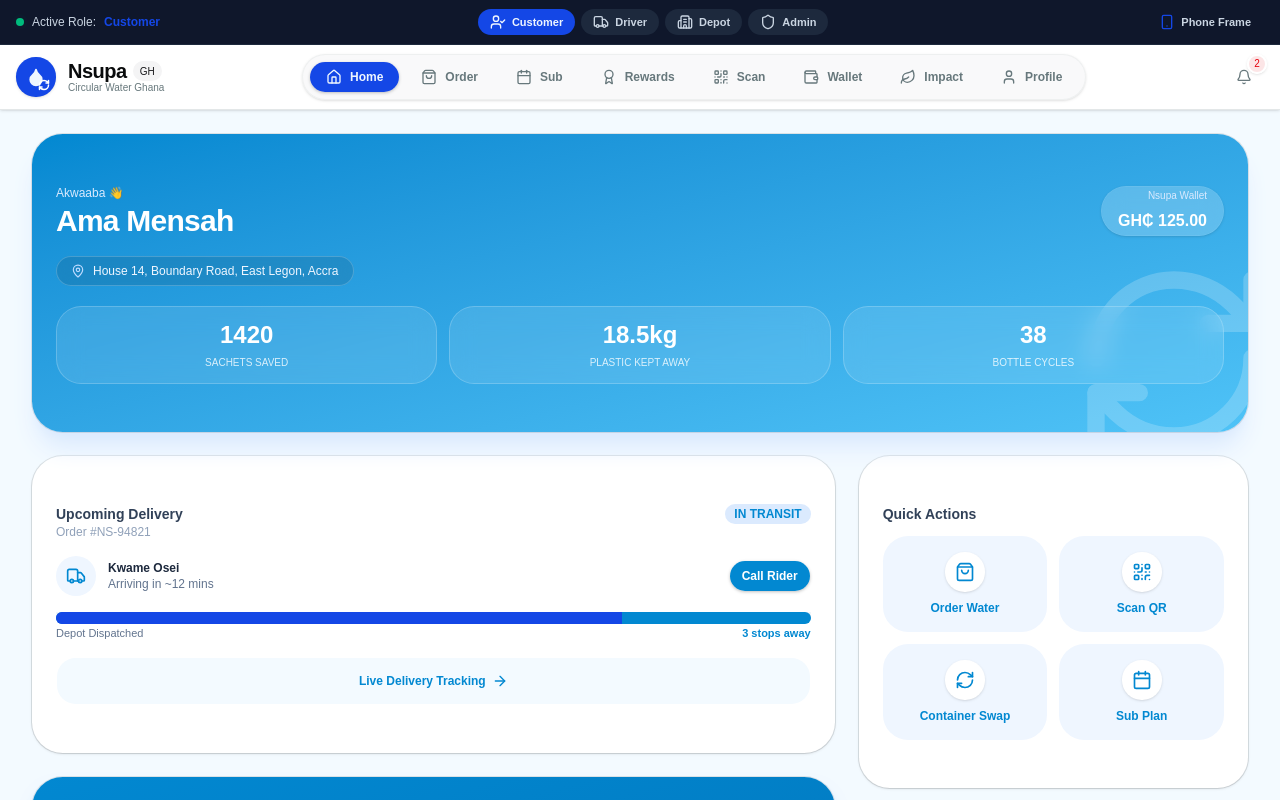
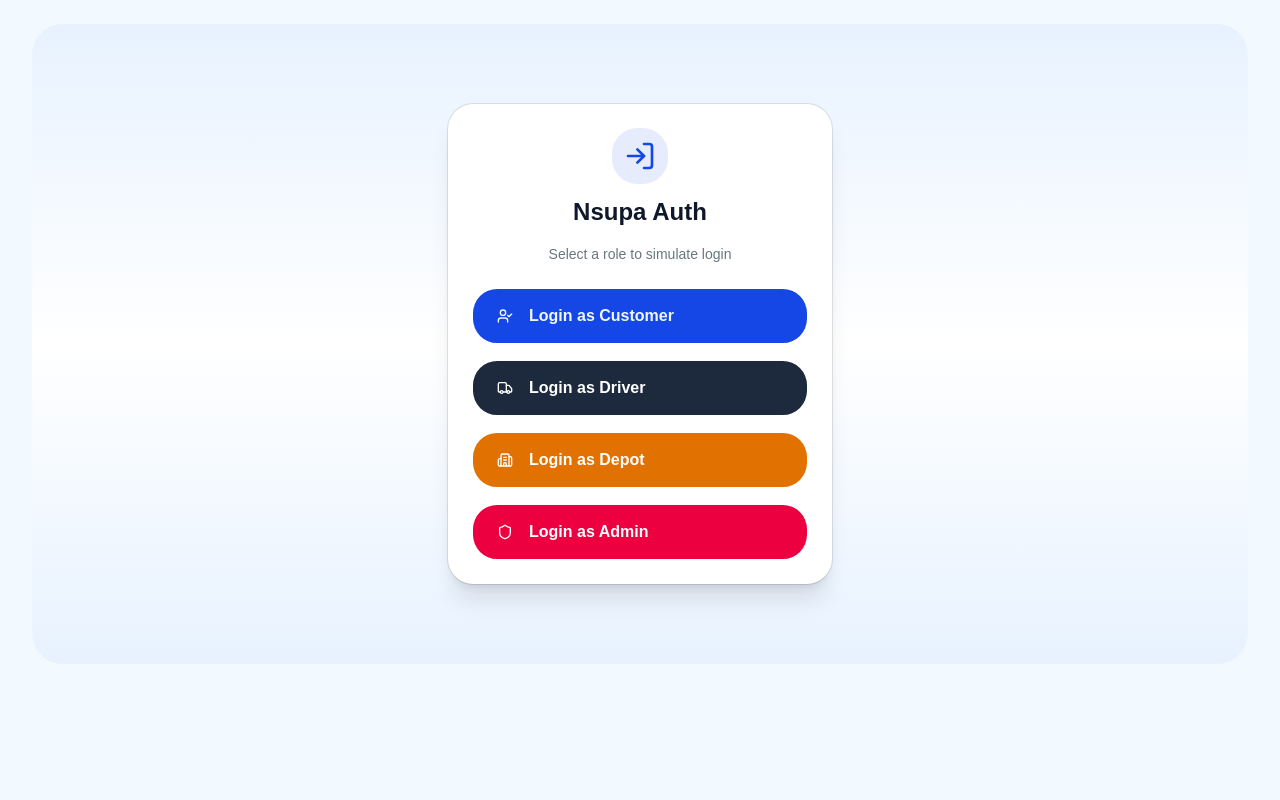
Before and after one commit to sammydamz/Nsupa-Frontend, a React (Vite) app: page / in a window 1280 px wide. Shown: the top 800 px of the page. Built offline with nearby package versions, Linux system fonts and the light colour scheme.

Commit message:
Refactor auth flow to act as role selector

```diff
--- a/src/App.tsx
+++ b/src/App.tsx
@@ -25,7 +25,8 @@ import { AdminDashboardScreen } from './components/screens/AdminDashboardScreen'
 export default function App() {
   // App Role State
   const [role, setRole] = useState<UserRole>('customer');
-  const [screen, setScreen] = useState<ScreenId>('home');
+  const [screen, setScreen] = useState<ScreenId>('login');
+  const [isAuthenticated, setIsAuthenticated] = useState<boolean>(false);
   const [isMobileView, setIsMobileView] = useState<boolean>(false);
   const [isAIPredictorOpen, setIsAIPredictorOpen] = useState<boolean>(false);
 
@@ -50,13 +51,19 @@ export default function App() {
 
   const unreadNotifCount = notifications.filter((n) => !n.read).length;
 
-  const handleRoleChange = (newRole: UserRole) => {
+  const handleLogin = (newRole: UserRole) => {
     setRole(newRole);
     if (newRole === 'customer') {
       setScreen('home');
     } else {
       setScreen(`${newRole}_dashboard` as ScreenId);
     }
+    setIsAuthenticated(true);
+  };
+
+  const handleLogout = () => {
+    setIsAuthenticated(false);
+    setScreen('login');
   };
 
   const handleOrderPlaced = (newOrder: Order) => {
@@ -122,9 +129,7 @@ export default function App() {
       case 'otp':
         return (
           <AuthScreens
-            initialMode={screen as 'login' | 'signup' | 'otp'}
-            onAuthSuccess={() => setScreen('home')}
-            onNavigate={(s) => setScreen(s)}
+            onAuthSuccess={handleLogin}
           />
         );
 
@@ -213,7 +218,7 @@ export default function App() {
             userName={userName}
             userPhone={userPhone}
             userAddress={userAddress}
-            onLogout={() => setScreen('login')}
+            onLogout={handleLogout}
             onNavigate={(s) => setScreen(s)}
           />
         );
@@ -250,16 +255,18 @@ export default function App() {
   return (
     <div className="min-h-screen bg-[#F3FAFF] text-slate-800 font-sans antialiased selection:bg-blue-200">
       {/* Top Universal App Bar */}
+      {isAuthenticated && (
         <Header
           role={role}
-        onRoleChange={handleRoleChange}
           currentScreen={screen}
           onNavigate={(s) => setScreen(s)}
           unreadCount={unreadNotifCount}
           isMobileView={isMobileView}
           onToggleMobileView={() => setIsMobileView(!isMobileView)}
           onOpenAIPredictor={() => setIsAIPredictorOpen(true)}
+          onLogout={handleLogout}
         />
+      )}
 
       {/* Main Container: Mobile phone mockup vs full layout */}
       <main className={`mx-auto transition-all duration-300 ${isMobileView ? 'max-w-md py-4 px-3' : 'max-w-7xl py-6 px-4 sm:px-6 lg:px-8'}`}>
@@ -269,7 +276,7 @@ export default function App() {
       </main>
 
       {/* Customer Bottom Navigation Bar */}
-      {role === 'customer' && !['splash', 'onboarding', 'login', 'signup', 'otp'].includes(screen) && (
+      {isAuthenticated && role === 'customer' && !['splash', 'onboarding', 'login', 'signup', 'otp'].includes(screen) && (
         <BottomNav
           currentScreen={screen as CustomerScreenId}
           onNavigate={(s) => setScreen(s)}
--- a/src/components/Header.tsx
+++ b/src/components/Header.tsx
@@ -1,28 +1,28 @@
 import React from 'react';
-import { Droplet, Bell, Smartphone, Monitor, Shield, Truck, Building2, UserCheck, RefreshCw, Home, ShoppingBag, QrCode, Wallet, Calendar, Award, Leaf, User } from 'lucide-react';
+import { Droplet, Bell, Smartphone, Monitor, RefreshCw, Home, ShoppingBag, QrCode, Wallet, Calendar, Award, Leaf, User, LogOut } from 'lucide-react';
 import { UserRole, ScreenId } from '../types';
 import { Button } from '@/components/ui/button';
 import { Badge } from '@/components/ui/badge';
 
 interface HeaderProps {
   role: UserRole;
-  onRoleChange: (role: UserRole) => void;
   currentScreen: ScreenId;
   onNavigate: (screen: ScreenId) => void;
   unreadCount: number;
   isMobileView: boolean;
   onToggleMobileView: () => void;
   onOpenAIPredictor: () => void;
+  onLogout: () => void;
 }
 
 export const Header: React.FC<HeaderProps> = ({
   role,
-  onRoleChange,
   currentScreen,
   onNavigate,
   unreadCount,
   isMobileView,
   onToggleMobileView,
+  onLogout,
 }) => {
   const customerNavItems: { id: ScreenId; label: string; icon: React.ElementType }[] = [
     { id: 'home', label: 'Home', icon: Home },
@@ -37,85 +37,6 @@ export const Header: React.FC<HeaderProps> = ({
 
   return (
     <header className="sticky top-0 z-40 bg-white/95 backdrop-blur-md border-b shadow-sm">
-      {/* Top Demo Bar for Role Switching & Screen Jumping */}
-      <div className="bg-slate-900 text-white px-4 py-1.5 flex flex-wrap items-center justify-between gap-2 border-b border-slate-800">
-        <div className="flex items-center gap-2 text-xs font-medium">
-          <span className="relative flex h-2 w-2">
-            <span className="animate-ping absolute inline-flex h-full w-full rounded-full bg-emerald-400 opacity-75"></span>
-            <span className="relative inline-flex rounded-full h-2 w-2 bg-emerald-500"></span>
-          </span>
-          <span className="text-slate-300">Active Role:</span>
-          <span className="font-bold capitalize text-primary">{role}</span>
-        </div>
-
-        {/* Role Toggle Buttons */}
-        <div className="flex items-center gap-1 overflow-x-auto py-0.5">
-          <Button
-            variant={role === 'customer' ? 'default' : 'secondary'}
-            size="sm"
-            onClick={() => onRoleChange('customer')}
-            className={`h-7 px-3 text-[11px] font-semibold transition-all flex items-center gap-1.5 rounded-full ${role !== 'customer' && 'bg-slate-800 text-slate-300 hover:bg-slate-700 hover:text-white'}`}
-          >
-            <UserCheck className="w-3 h-3" />
-            Customer
-          </Button>
-
-          <Button
-            variant={role === 'driver' ? 'default' : 'secondary'}
-            size="sm"
-            onClick={() => onRoleChange('driver')}
-            className={`h-7 px-3 text-[11px] font-semibold transition-all flex items-center gap-1.5 rounded-full ${role !== 'driver' && 'bg-slate-800 text-slate-300 hover:bg-slate-700 hover:text-white'}`}
-          >
-            <Truck className="w-3 h-3" />
-            Driver
-          </Button>
-
-          <Button
-            variant={role === 'depot' ? 'default' : 'secondary'}
-            size="sm"
-            onClick={() => onRoleChange('depot')}
-            className={`h-7 px-3 text-[11px] font-semibold transition-all flex items-center gap-1.5 rounded-full ${role !== 'depot' && 'bg-slate-800 text-slate-300 hover:bg-slate-700 hover:text-white'}`}
-          >
-            <Building2 className="w-3 h-3" />
-            Depot
-          </Button>
-
-          <Button
-            variant={role === 'admin' ? 'default' : 'secondary'}
-            size="sm"
-            onClick={() => onRoleChange('admin')}
-            className={`h-7 px-3 text-[11px] font-semibold transition-all flex items-center gap-1.5 rounded-full ${role !== 'admin' && 'bg-slate-800 text-slate-300 hover:bg-slate-700 hover:text-white'}`}
-          >
-            <Shield className="w-3 h-3" />
-            Admin
-          </Button>
-        </div>
-
-        {/* Mobile View Frame Toggle */}
-        <div className="flex items-center gap-2">
-          <Button
-            variant="ghost"
-            size="sm"
-            onClick={onToggleMobileView}
-            className="h-7 flex items-center gap-1.5 px-3 rounded-full text-slate-300 hover:text-white hover:bg-slate-700 text-[11px] font-semibold transition-colors"
-            title="Toggle View Mode"
-          >
-            {isMobileView ? (
-              <>
-                <Monitor className="w-3.5 h-3.5 text-primary" />
-                <span className="hidden sm:inline">Desktop View</span>
-              </>
-            ) : (
-              <>
-                <Smartphone className="w-3.5 h-3.5 text-primary" />
-                <span className="hidden sm:inline">Phone Frame</span>
-              </>
-            )}
-          </Button>
-        </div>
-      </div>
-
-      {/* Main App Bar Header */}
       <div className="max-w-7xl mx-auto px-4 h-16 flex items-center justify-between gap-4">
         {/* Logo */}
         <button
@@ -131,7 +52,7 @@ export const Header: React.FC<HeaderProps> = ({
           <div>
             <div className="flex items-center gap-1.5">
               <span className="font-extrabold text-xl tracking-tight leading-none text-foreground">Nsupa</span>
-              <Badge variant="secondary" className="px-1.5 py-0 text-[10px] rounded-full h-5">GH</Badge>
+              <Badge variant="secondary" className="px-1.5 py-0 text-[10px] rounded-full h-5 capitalize">{role}</Badge>
             </div>
             <span className="text-[10px] text-muted-foreground font-medium leading-none block mt-0.5">Circular Water Ghana</span>
           </div>
@@ -163,6 +84,20 @@ export const Header: React.FC<HeaderProps> = ({
 
         {/* Right Actions */}
         <div className="flex items-center gap-2 shrink-0">
+          <Button
+            variant="ghost"
+            size="icon"
+            onClick={onToggleMobileView}
+            className="relative h-10 w-10 rounded-full hover:bg-secondary text-muted-foreground hover:text-foreground transition-colors"
+            title="Toggle View Mode"
+          >
+            {isMobileView ? (
+              <Monitor className="w-5 h-5 text-primary" />
+            ) : (
+              <Smartphone className="w-5 h-5 text-primary" />
+            )}
+          </Button>
+
           {role === 'customer' && (
             <Button
               variant="ghost"
@@ -179,6 +114,16 @@ export const Header: React.FC<HeaderProps> = ({
               )}
             </Button>
           )}
+
+          <Button
+            variant="ghost"
+            size="icon"
+            onClick={onLogout}
+            className="relative h-10 w-10 rounded-full hover:bg-destructive hover:text-destructive-foreground text-muted-foreground transition-colors"
+            title="Logout"
+          >
+            <LogOut className="w-5 h-5" />
+          </Button>
         </div>
       </div>
     </header>
--- a/src/components/screens/AuthScreens.tsx
+++ b/src/components/screens/AuthScreens.tsx
@@ -1,217 +1,61 @@
-import React, { useState } from 'react';
-import { Phone, Lock, User, ArrowRight, ShieldCheck, KeyRound, CheckCircle2, Fingerprint } from 'lucide-react';
-import { CustomerScreenId } from '../../types';
+import React from 'react';
+import { UserRole } from '../../types';
 import { Button } from '@/components/ui/button';
-import { Input } from '@/components/ui/input';
+import { Card, CardHeader, CardTitle, CardDescription, CardContent } from '@/components/ui/card';
+import { Shield, Truck, Building2, UserCheck, LogIn } from 'lucide-react';
 
 interface AuthScreensProps {
-  initialMode?: 'login' | 'signup' | 'otp';
-  onAuthSuccess: () => void;
-  onNavigate: (screen: CustomerScreenId) => void;
+  onAuthSuccess: (role: UserRole) => void;
 }
 
 export const AuthScreens: React.FC<AuthScreensProps> = ({
-  initialMode = 'login',
   onAuthSuccess,
-  onNavigate,
 }) => {
-  const [mode, setMode] = useState<'login' | 'signup' | 'otp'>(initialMode);
-  const [phone, setPhone] = useState('0244123456');
-  const [name, setName] = useState('Ama Mensah');
-  const [region, setRegion] = useState('East Legon, Accra');
-  const [otpCode, setOtpCode] = useState(['4', '8', '2', '1']);
-  const [loading, setLoading] = useState(false);
-
-  const handleSubmit = (e: React.FormEvent) => {
-    e.preventDefault();
-    setLoading(true);
-    setTimeout(() => {
-      setLoading(false);
-      if (mode === 'signup' || mode === 'login') {
-        setMode('otp');
-      } else {
-        onAuthSuccess();
-      }
-    }, 800);
-  };
-
   return (
-    <div className="min-h-[80vh] flex flex-col justify-center p-6 bg-gradient-to-b from-sky-50 via-white to-sky-50 rounded-3xl">
-      <div className="max-w-sm mx-auto w-full space-y-6">
-        {/* Brand Header */}
-        <div className="text-center space-y-2">
-          <div className="inline-flex p-3 bg-sky-100 text-sky-700 rounded-2xl mb-1 shadow-sm">
-            <ShieldCheck className="w-8 h-8" />
+    <div className="min-h-[80vh] flex flex-col justify-center items-center p-6 bg-gradient-to-b from-primary/5 via-white to-primary/5 rounded-3xl">
+      <Card className="w-full max-w-sm shadow-xl border-primary/10">
+        <CardHeader className="text-center space-y-2">
+          <div className="mx-auto inline-flex p-3 bg-primary/10 text-primary rounded-2xl mb-1">
+            <LogIn className="w-8 h-8" />
           </div>
-          <h2 className="text-2xl font-extrabold text-slate-900">
-            {mode === 'login' && 'Akwaaba! Welcome Back'}
-            {mode === 'signup' && 'Create Nsupa Account'}
-            {mode === 'otp' && 'Verify Phone Number'}
-          </h2>
-          <p className="text-xs text-slate-500">
-            {mode === 'otp'
-              ? `Enter 4-digit code sent via SMS to +233 ${phone}`
-              : 'Join Ghana’s circular water movement'}
-          </p>
-        </div>
-
-        <form onSubmit={handleSubmit} className="space-y-4">
-          {mode === 'signup' && (
-            <div>
-              <label className="block text-xs font-semibold text-slate-700 mb-1">Full Name</label>
-              <div className="relative">
-                <User className="w-4 h-4 text-slate-400 absolute left-3 top-3.5" />
-                <Input
-                  type="text"
-                  required
-                  value={name}
-                  onChange={(e) => setName(e.target.value)}
-                  className="w-full pl-9 pr-3 h-11 bg-slate-50 border-slate-200 rounded-xl text-xs font-medium text-slate-800 focus:outline-none"
-                  placeholder="e.g. Ama Mensah"
-                />
-              </div>
-            </div>
-          )}
-
-          {(mode === 'login' || mode === 'signup') && (
-            <>
-              <div>
-                <label className="block text-xs font-semibold text-slate-700 mb-1">Ghana Phone Number (MoMo)</label>
-                <div className="relative">
-                  <div className="absolute left-3 top-3.5 flex items-center gap-1 border-r border-slate-300 pr-2 text-xs font-bold text-slate-600">
-                    <span>🇬🇭</span>
-                    <span>+233</span>
-                  </div>
-                  <Input
-                    type="tel"
-                    required
-                    value={phone}
-                    onChange={(e) => setPhone(e.target.value)}
-                    className="w-full pl-24 pr-3 h-11 bg-slate-50 border-slate-200 rounded-xl text-xs font-medium text-slate-800"
-                    placeholder="24 123 4567"
-                  />
-                </div>
-              </div>
-
-              {mode === 'signup' && (
-                <div>
-                  <label className="block text-xs font-semibold text-slate-700 mb-1">Delivery Area / Region</label>
-                  <select
-                    value={region}
-                    onChange={(e) => setRegion(e.target.value)}
-                    className="w-full px-3 h-11 bg-slate-50 border border-slate-200 rounded-xl text-xs font-medium text-slate-800 focus:outline-none focus:ring-2 focus:ring-sky-500"
-                  >
-                    <option value="East Legon, Accra">East Legon, Accra</option>
-                    <option value="Accra Central / Osu">Accra Central / Osu</option>
-                    <option value="Achimota / Dome">Achimota / Dome</option>
-                    <option value="Tema Community 1-12">Tema Community 1-12</option>
-                    <option value="Kumasi Central">Kumasi Central</option>
-                    <option value="KNUST Campus">KNUST Campus, Kumasi</option>
-                  </select>
-                </div>
-              )}
-            </>
-          )}
-
-          {mode === 'otp' && (
-            <div className="space-y-3">
-              <div className="flex justify-center gap-3">
-                {otpCode.map((digit, idx) => (
-                  <Input
-                    key={idx}
-                    type="text"
-                    maxLength={1}
-                    value={digit}
-                    onChange={(e) => {
-                      const newArr = [...otpCode];
-                      newArr[idx] = e.target.value;
-                      setOtpCode(newArr);
-                    }}
-                    className="w-12 h-12 text-center text-lg font-extrabold text-sky-800 bg-sky-50 border-2 border-sky-300 rounded-2xl"
-                  />
-                ))}
-              </div>
-
-              <div className="text-center text-xs text-slate-500">
-                Didn't receive code?{' '}
-                <Button variant="link" type="button" className="text-sky-600 font-bold p-0 h-auto">
-                  Resend OTP
-                </Button>
-              </div>
-            </div>
-          )}
+          <CardTitle className="text-2xl font-extrabold text-slate-900">Nsupa Auth</CardTitle>
+          <CardDescription>Select a role to simulate login</CardDescription>
+        </CardHeader>
+        <CardContent className="space-y-4">
+          <Button
+            className="w-full h-14 flex items-center justify-start gap-4 rounded-2xl px-6"
+            variant="default"
+            onClick={() => onAuthSuccess('customer')}
+          >
+            <UserCheck className="w-5 h-5" />
+            <span className="font-semibold text-base">Login as Customer</span>
+          </Button>
 
           <Button
-            type="submit"
-            disabled={loading}
-            className="w-full h-12 bg-gradient-to-r from-sky-600 to-sky-500 hover:from-sky-500 hover:to-sky-600 text-white font-bold rounded-2xl text-xs flex items-center justify-center gap-2 shadow-md disabled:opacity-70"
+            className="w-full h-14 flex items-center justify-start gap-4 rounded-2xl px-6 bg-slate-800 text-white hover:bg-slate-700"
+            onClick={() => onAuthSuccess('driver')}
           >
-            {loading ? (
-              <span>Verifying...</span>
-            ) : (
-              <>
-                <span>
-                  {mode === 'login' && 'Request OTP Code'}
-                  {mode === 'signup' && 'Create Account & Continue'}
-                  {mode === 'otp' && 'Verify & Enter Nsupa App'}
-                </span>
-                <ArrowRight className="w-4 h-4" />
-              </>
-            )}
+            <Truck className="w-5 h-5" />
+            <span className="font-semibold text-base">Login as Driver</span>
           </Button>
-        </form>
 
-        {/* Biometric Login option */}
-        {mode === 'login' && (
           <Button
-            type="button"
-            variant="outline"
-            onClick={onAuthSuccess}
-            className="w-full h-11 bg-slate-100 hover:bg-slate-200 text-slate-700 font-semibold rounded-2xl text-xs flex items-center justify-center gap-2 border-slate-200"
+            className="w-full h-14 flex items-center justify-start gap-4 rounded-2xl px-6 bg-amber-600 text-white hover:bg-amber-700"
+            onClick={() => onAuthSuccess('depot')}
           >
-            <Fingerprint className="w-4 h-4 text-sky-600" />
-            <span>Login with Biometrics / Touch ID</span>
+            <Building2 className="w-5 h-5" />
+            <span className="font-semibold text-base">Login as Depot</span>
           </Button>
-        )}
 
-        {/* Toggle Mode */}
-        <div className="text-center text-xs text-slate-500">
-          {mode === 'login' ? (
-            <p>
-              New to Nsupa?{' '}
-              <Button
-                variant="link"
-                type="button"
-                onClick={() => setMode('signup')}
-                className="text-sky-600 font-bold p-0 h-auto"
-              >
-                Sign Up Here
-              </Button>
-            </p>
-          ) : mode === 'signup' ? (
-            <p>
-              Already have an account?{' '}
-              <Button
-                variant="link"
-                type="button"
-                onClick={() => setMode('login')}
-                className="text-sky-600 font-bold p-0 h-auto"
-              >
-                Login Here
-              </Button>
-            </p>
-          ) : (
-            <Button
-              variant="link"
-              type="button"
-              onClick={() => setMode('login')}
-              className="text-slate-500 hover:text-slate-800 text-xs p-0 h-auto underline"
-            >
-              Change Phone Number
-            </Button>
-          )}
-        </div>
-      </div>
+          <Button
+            className="w-full h-14 flex items-center justify-start gap-4 rounded-2xl px-6 bg-rose-600 text-white hover:bg-rose-700"
+            onClick={() => onAuthSuccess('admin')}
+          >
+            <Shield className="w-5 h-5" />
+            <span className="font-semibold text-base">Login as Admin</span>
+          </Button>
+        </CardContent>
+      </Card>
     </div>
   );
 };
```
Lines whose indentation alone changed are shown as unchanged.
